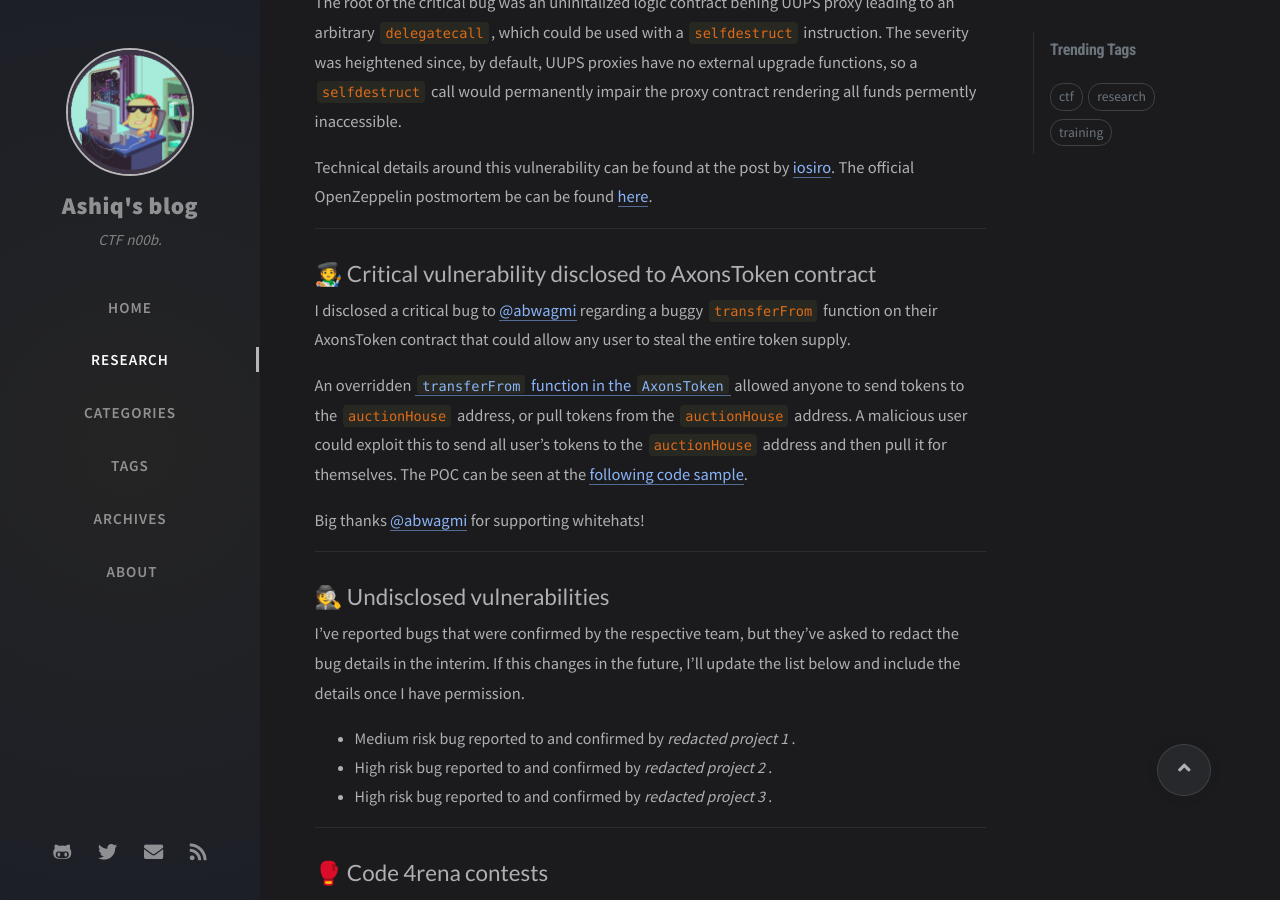
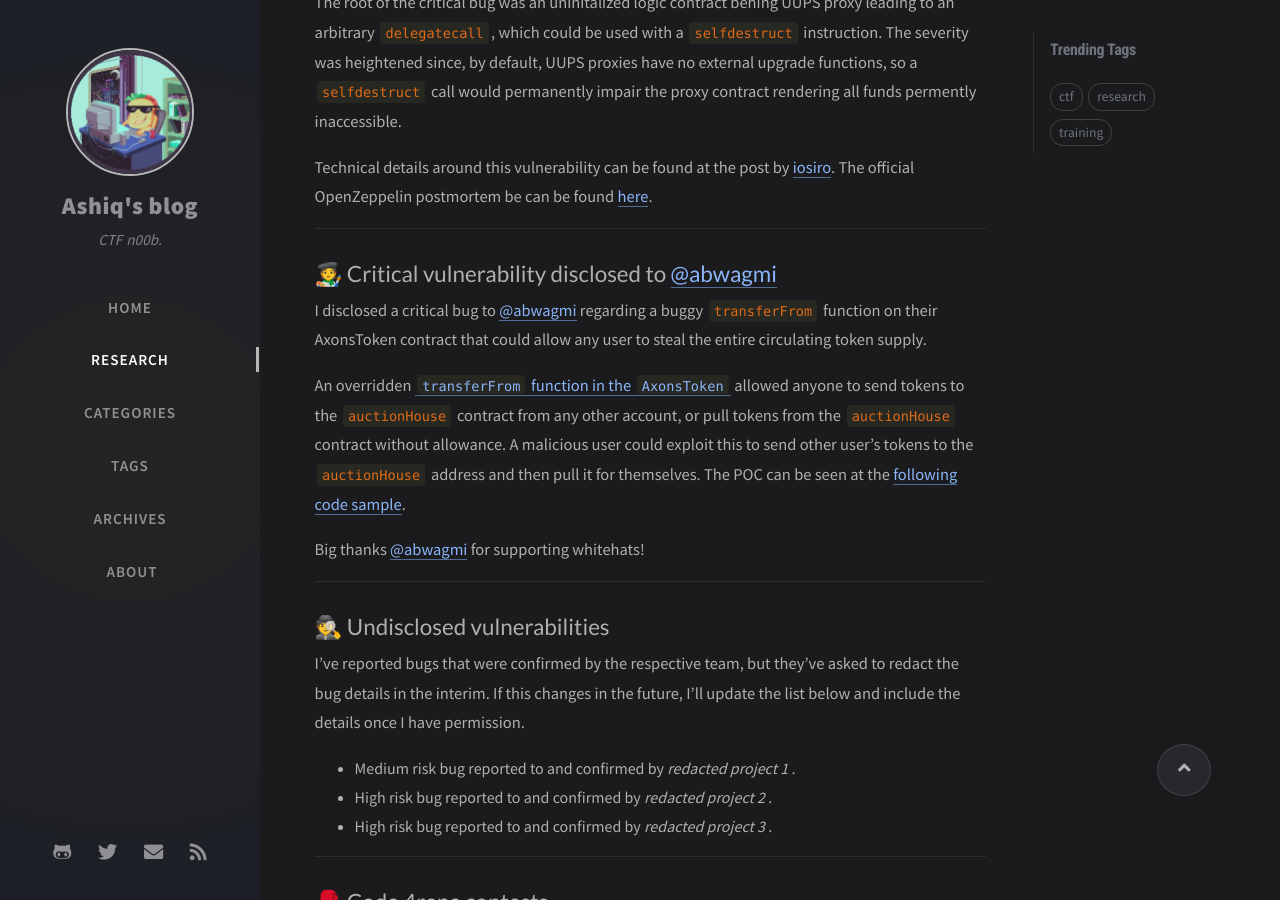
Before and after one commit to toastedsteaksandwich/toastedsteaksandwich.github.io, a Jekyll site: the page built from tabs/research.md, in a window 1280 px wide and 900 px high, scrolled down 1040 px. Built offline with Jekyll 4.4.1, drawn with Linux system fonts in a browser that asks for light colours; nearby versions of some CDN libraries; comment, search, counter and statistics services are not loaded.

Commit message:
Updated Axon bug

```diff
--- a/tabs/research.md
+++ b/tabs/research.md
@@ -37,10 +37,10 @@
 Technical details around this vulnerability can be found at the post by [iosiro](https://iosiro.com/blog/openzeppelin-uups-proxy-vulnerability-disclosure). The official OpenZeppelin postmortem be can be found [here](https://forum.openzeppelin.com/t/uupsupgradeable-vulnerability-post-mortem/15680).
 
 ---
-## 🧑‍🎨 Critical vulnerability disclosed to AxonsToken contract
-I disclosed a critical bug to [@abwagmi](https://twitter.com/abwagmi/status/1465866170599358465) regarding a buggy `transferFrom` function on their AxonsToken contract that could allow any user to steal the entire token supply.
+## 🧑‍🎨 Critical vulnerability disclosed to [@abwagmi](https://twitter.com/abwagmi/)
+I disclosed a critical bug to [@abwagmi](https://twitter.com/abwagmi/status/1465866170599358465) regarding a buggy `transferFrom` function on their AxonsToken contract that could allow any user to steal the entire circulating token supply.
 
-An overridden [`transferFrom` function in the `AxonsToken`](https://rinkeby.etherscan.io/address/0xd3cF1baab1F75d5bd86150963dda164c6E3E87A6#code#L687) allowed anyone to send tokens to the `auctionHouse` address, or pull tokens from the `auctionHouse` address. A malicious user could exploit this to send all user's tokens to the `auctionHouse` address and then pull it for themselves. The POC can be seen at the [following code sample](https://gist.github.com/AshiqAmien/470add84111539a724c35350dc30a49f).
+An overridden [`transferFrom` function in the `AxonsToken`](https://rinkeby.etherscan.io/address/0xd3cF1baab1F75d5bd86150963dda164c6E3E87A6#code#L687) allowed anyone to send tokens to the `auctionHouse` contract from any other account, or pull tokens from the `auctionHouse` contract without allowance. A malicious user could exploit this to send other user's tokens to the `auctionHouse` address and then pull it for themselves. The POC can be seen at the [following code sample](https://gist.github.com/AshiqAmien/470add84111539a724c35350dc30a49f).
 
 Big thanks [@abwagmi](https://twitter.com/abwagmi/status/1466343883755995139) for supporting whitehats!
 
```
